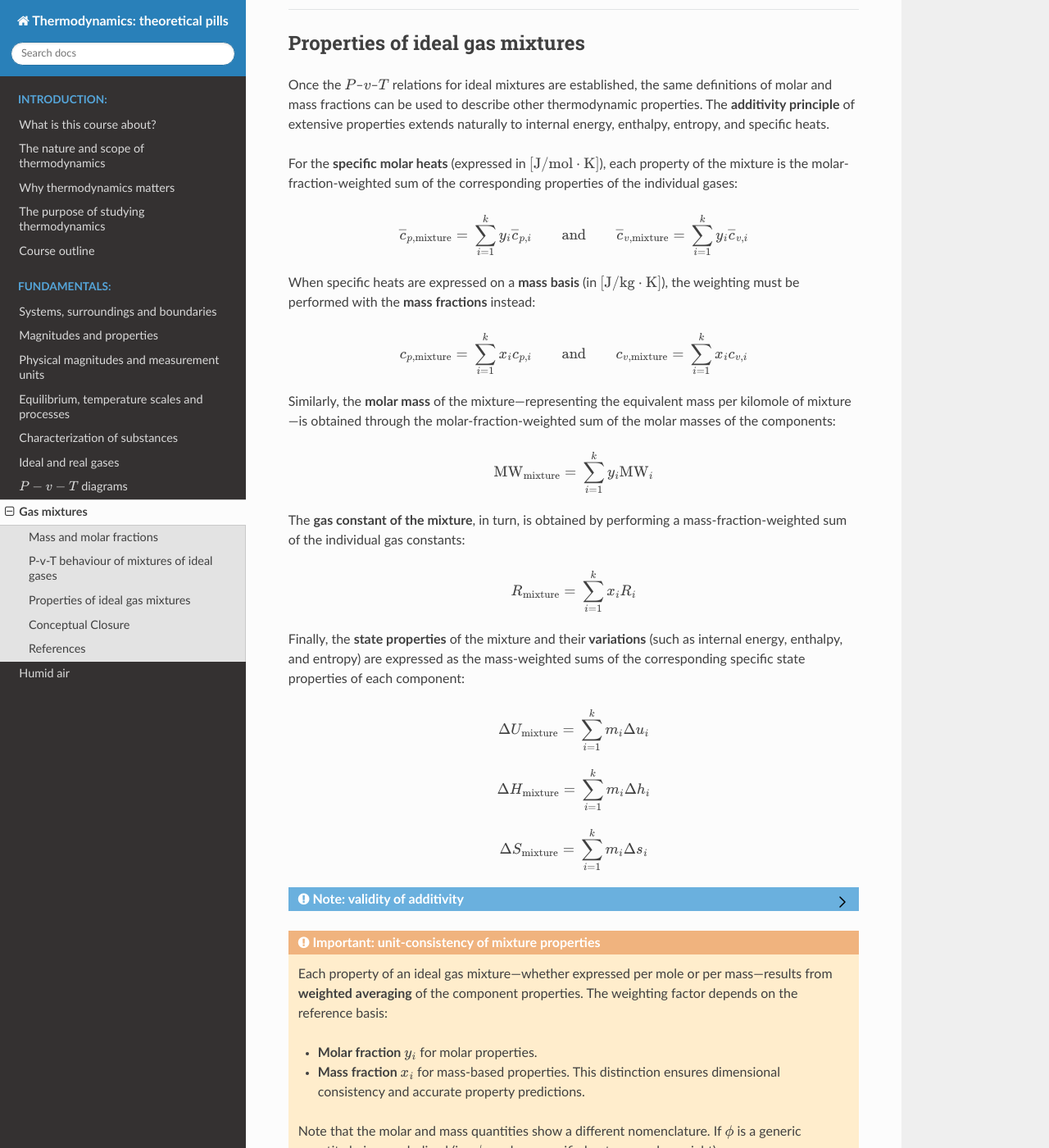
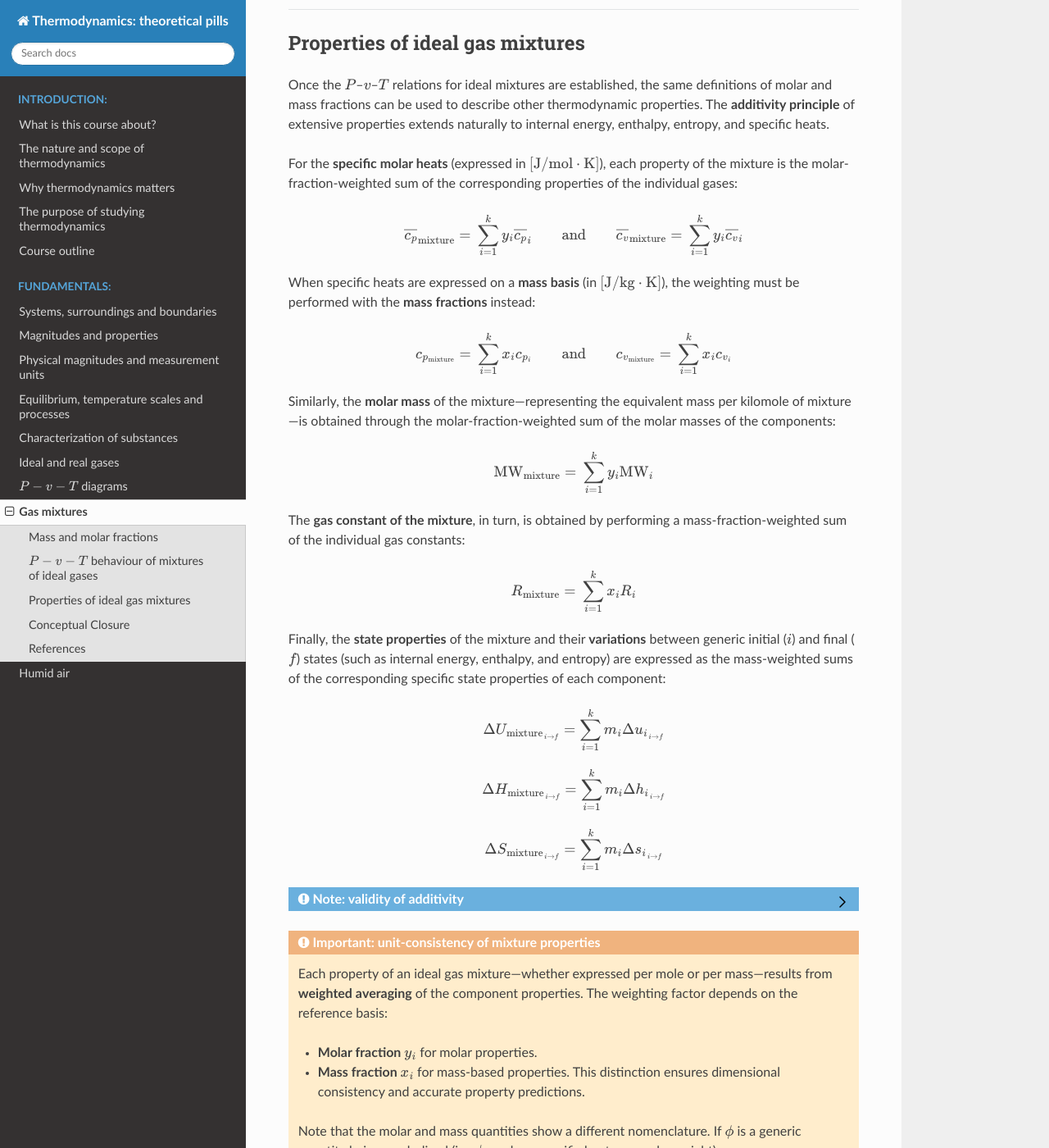
Before and after one commit to azarketa/Thermodynamics-theoretical-pills, a Sphinx documentation site: the page built from source/Gas_mixtures.md, in a window 1280 px wide and 1400 px high, scrolled down 2138 px. Shown: the whole window at 82% size. Built offline with Sphinx 7.4.7 and the Read the Docs theme 3.1.0, drawn with Linux system fonts in a browser that asks for light colours; cross-references to code outside the pages are shown as plain code; some of the changed text lies outside the part shown.

Commit message:
Files updated

```diff
--- a/source/Gas_mixtures.md
+++ b/source/Gas_mixtures.md
@@ -40,9 +40,9 @@
 ---
 
 (subsec_pvt_behaviour_ideal_mixtures)=
-### P-v-T behaviour of mixtures of ideal gases
+### $P-v-T$ behaviour of mixtures of ideal gases
 
-The definitions of $x_i$ and $y_i$ become particularly relevant when describing the pressure–volume–temperature ($P$–$v$–$T$) behavior of mixtures that obey the **ideal gas law**. When gases behave ideally, two empirical relations—**Dalton’s law** and **Amagat’s law**—connect the overall properties of the mixture to those of its individual components.
+The definitions of $x_i$ and $y_i$ become particularly relevant when describing the pressure–volume–temperature ($P–v–T$) behavior of mixtures that obey the **ideal gas law**. When gases behave ideally, two empirical relations—**Dalton’s law** and **Amagat’s law**—connect the overall properties of the mixture to those of its individual components.
 
 (eq_dalton_law)=
 $$P_{\text{total}}{}={} \sum_{i=1}^{k} P_i(T_{\text{total}}, V_{\text{total}})$$
@@ -85,12 +85,12 @@
 For the **specific molar heats** (expressed in $[\mathrm{J/mol\cdot K}]$), each property of the mixture is the molar-fraction-weighted sum of the corresponding properties of the individual gases:
 
 (eq_molar_specific_heats)=
-$$\overline{c}_{p,\text{mixture}}{}={} \sum_{i=1}^{k} y_i{}\overline{c}_{p,i} \qquad\text{and}\qquad \overline{c}_{v,\text{mixture}}{}={} \sum_{i=1}^{k} y_i{}\overline{c}_{v,i}$$
+$$\overline{c_{p}}_{\text{mixture}}{}={} \sum_{i=1}^{k} y_i{}\overline{c_{p}}_{i} \qquad\text{and}\qquad \overline{c_{v}}_{\text{mixture}}{}={} \sum_{i=1}^{k} y_i{}\overline{c_{v}}_{i}$$
 
 When specific heats are expressed on a **mass basis** (in $[\mathrm{J/kg\cdot K}]$), the weighting must be performed with the **mass fractions** instead:
 
 (eq_mass_specific_heats)=
-$$c_{p,\text{mixture}}{}={} \sum_{i=1}^{k} x_i{}c_{p,i} \qquad\text{and}\qquad c_{v,\text{mixture}}{}={} \sum_{i=1}^{k} x_i{}c_{v,i}$$
+$$c_{p_{\text{mixture}}}{}={} \sum_{i=1}^{k} x_i{}c_{p_{i}} \qquad\text{and}\qquad c_{v_{\text{mixture}}}{}={} \sum_{i=1}^{k} x_i{}c_{v_{i}}$$
 
 Similarly, the **molar mass** of the mixture—representing the equivalent mass per kilomole of mixture—is obtained through the molar-fraction-weighted sum of the molar masses of the components:
 
@@ -102,16 +102,16 @@
 (eq_mixture_gas_constant)=
 $$R_{\text{mixture}}{}={} \sum_{i=1}^{k} x_i{}R_i$$
 
-Finally, the **state properties** of the mixture and their **variations** (such as internal energy, enthalpy, and entropy) are expressed as the mass-weighted sums of the corresponding specific state properties of each component:
+Finally, the **state properties** of the mixture and their **variations** between generic initial ($i$) and final ($f$) states (such as internal energy, enthalpy, and entropy) are expressed as the mass-weighted sums of the corresponding specific state properties of each component:
 
 (eq_state_property_changes)=
-$$\Delta U_{\text{mixture}}{}={} \sum_{i=1}^{k} m_i{}\Delta u_i$$
+$$\Delta{}{U_{\text{mixture}}}_{_{i\to{}f}} = \sum_{i=1}^{k} m_i{}{\Delta{}u_i}_{_{i\to{}f}}$$
 
 (eq_enthalpy_change_mixture)=
-$$\Delta H_{\text{mixture}}{}={} \sum_{i=1}^{k} m_i{}\Delta h_i$$
+$$\Delta{}{H_{\text{mixture}}}_{_{i\to{}f}} = \sum_{i=1}^{k} m_i{}{\Delta{}h_i}_{_{i\to{}f}}$$
 
 (eq_entropy_change_mixture)=
-$$\Delta S_{\text{mixture}}{}={} \sum_{i=1}^{k} m_i{}\Delta s_i$$
+$$\Delta{}{S_{\text{mixture}}}_{_{i\to{}f}} = \sum_{i=1}^{k} m_i{}{\Delta{}s_i}_{_{i\to{}f}}$$
 
 :::{admonition} Note: validity of additivity
 :class: note, dropdown
```
Also changed, not shown: source/Humid_air.md (+39 -19 lines), source/Ideal_and_real_gases.md (+8 -9 lines).
